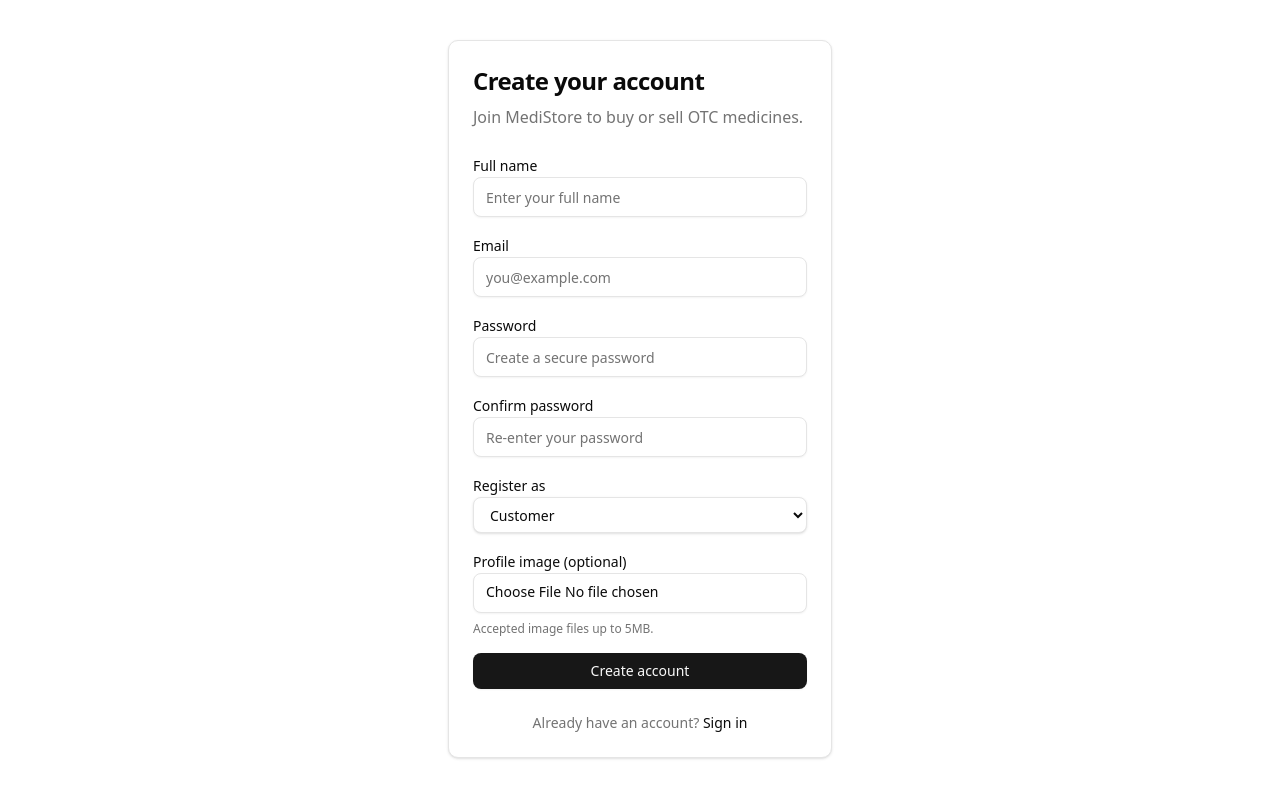
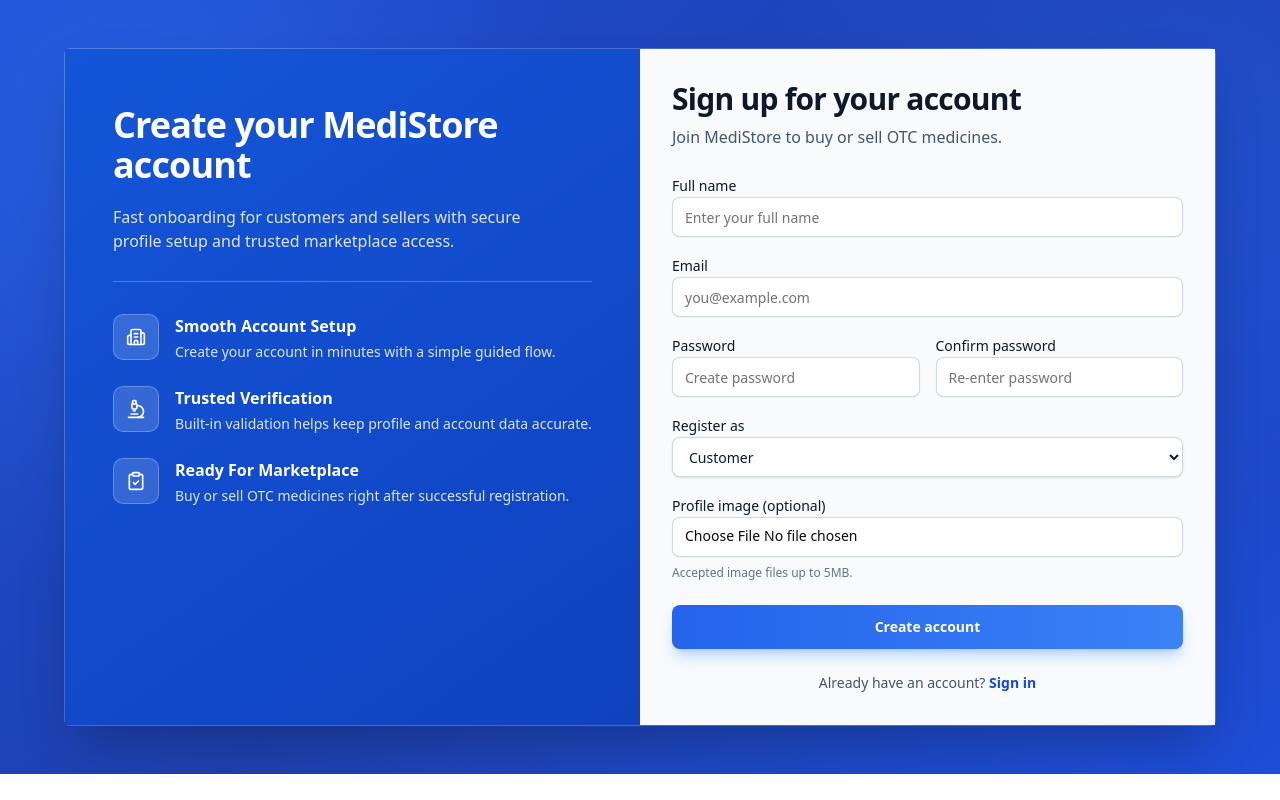
Before and after one commit to Piash2K/medi-store-client, a Next.js app: page /register in a window 1280 px wide. Built offline with nearby package versions, Linux system fonts and the light colour scheme.

Commit message:
updated registration page desgin

```diff
--- a/src/components/modules/auth/register/RegisterForm.tsx
+++ b/src/components/modules/auth/register/RegisterForm.tsx
@@ -2,9 +2,9 @@
 
 import * as React from "react";
 import Link from "next/link";
-import Image from "next/image";
 import { useRouter } from "next/navigation";
-import { Controller, useForm, useWatch } from "react-hook-form";
+import { Controller, useForm } from "react-hook-form";
+import { Building2, ClipboardCheck, Microscope } from "lucide-react";
 import Swal from "sweetalert2";
 import { toast } from "react-toastify";
 
@@ -33,24 +33,6 @@ export default function RegisterForm() {
       role: "CUSTOMER",
     },
   });
-
-  const selectedProfileImage = useWatch({ control: form.control, name: "profileImage" });
-  const selectedImage = selectedProfileImage?.[0];
-  const [imagePreviewUrl, setImagePreviewUrl] = React.useState<string | null>(null);
-
-  React.useEffect(() => {
-    if (!selectedImage) {
-      setImagePreviewUrl(null);
-      return;
-    }
-
-    const objectUrl = URL.createObjectURL(selectedImage);
-    setImagePreviewUrl(objectUrl);
-
-    return () => {
-      URL.revokeObjectURL(objectUrl);
-    };
-  }, [selectedImage]);
 
   const onSubmit = async (data: RegisterFormData) => {
     try {
@@ -94,7 +76,13 @@ export default function RegisterForm() {
         payload.append("profileImage", imageFile);
       }
 
-      const response = await fetch(`${process.env.NEXT_PUBLIC_API_URL}/auth/register`, {
+      const apiBaseUrl = process.env.NEXT_PUBLIC_API_URL;
+      if (!apiBaseUrl) {
+        toast.error("API URL is not configured. Please check environment variables.");
+        return;
+      }
+
+      const response = await fetch(`${apiBaseUrl}/auth/register`, {
         method: "POST",
         body: payload,
       });
@@ -125,18 +113,70 @@ export default function RegisterForm() {
   };
 
   return (
-    <section className="mx-auto w-full max-w-md px-4 py-10 sm:px-6 lg:px-8">
-      <div className="rounded-lg border bg-card p-6 shadow-sm">
+    <section className="relative overflow-hidden bg-[radial-gradient(circle_at_10%_18%,_#3b82f655,_transparent_34%),radial-gradient(circle_at_90%_16%,_#2563eb66,_transparent_30%),linear-gradient(140deg,#1d4ed8_0%,#1e40af_52%,#1d4ed8_100%)] px-4 py-8 sm:px-6 lg:px-8 lg:py-12">
+      <div className="pointer-events-none absolute inset-0">
+        <div className="absolute left-[7%] top-[15%] h-12 w-12 rounded-full border border-white/30" />
+        <div className="absolute left-[22%] top-[36%] h-6 w-6 rounded-full border border-white/35" />
+        <div className="absolute right-[11%] top-[22%] h-10 w-10 rounded-full border border-white/30" />
+        <div className="absolute right-[8%] bottom-[16%] h-12 w-12 rounded-full border border-white/25" />
+        <div className="absolute left-[40%] top-[12%] h-16 w-16 rounded-full bg-white/6 blur-xl" />
+        <div className="absolute right-[34%] bottom-[18%] h-20 w-20 rounded-full bg-white/6 blur-xl" />
+      </div>
+
+      <div className="relative mx-auto max-w-6xl rounded-sm border border-white/20 bg-transparent shadow-2xl">
+        <div className="grid lg:grid-cols-2">
+          <aside className="bg-[linear-gradient(145deg,#1456d8_0%,#1149c9_62%,#1042be_100%)] px-8 py-10 text-white sm:px-12 lg:py-14">
+            <div className="space-y-5 border-b border-white/25 pb-7">
+              <h2 className="text-3xl font-semibold tracking-tight sm:text-4xl">Create your MediStore account</h2>
+              <p className="max-w-md text-white/85">
+                Fast onboarding for customers and sellers with secure profile setup and trusted marketplace access.
+              </p>
+            </div>
+
+            <div className="mt-8 space-y-6">
+              <div className="flex items-start gap-4">
+                <div className="rounded-lg border border-white/25 bg-white/15 p-3">
+                  <Building2 className="size-5" />
+                </div>
+                <div className="space-y-1">
+                  <p className="text-base font-semibold">Smooth Account Setup</p>
+                  <p className="text-sm text-white/85">Create your account in minutes with a simple guided flow.</p>
+                </div>
+              </div>
+
+              <div className="flex items-start gap-4">
+                <div className="rounded-lg border border-white/25 bg-white/15 p-3">
+                  <Microscope className="size-5" />
+                </div>
+                <div className="space-y-1">
+                  <p className="text-base font-semibold">Trusted Verification</p>
+                  <p className="text-sm text-white/85">Built-in validation helps keep profile and account data accurate.</p>
+                </div>
+              </div>
+
+              <div className="flex items-start gap-4">
+                <div className="rounded-lg border border-white/25 bg-white/15 p-3">
+                  <ClipboardCheck className="size-5" />
+                </div>
+                <div className="space-y-1">
+                  <p className="text-base font-semibold">Ready For Marketplace</p>
+                  <p className="text-sm text-white/85">Buy or sell OTC medicines right after successful registration.</p>
+                </div>
+              </div>
+            </div>
+          </aside>
+
+          <div className="bg-slate-50 p-6 text-slate-900 sm:p-8 dark:bg-slate-950 dark:text-slate-100">
             <div className="space-y-2">
-          <h1 className="text-2xl font-semibold tracking-tight">Create your account</h1>
-          <p className="text-muted-foreground">
+              <h1 className="text-2xl font-semibold tracking-tight sm:text-3xl">Sign up for your account</h1>
+              <p className="text-slate-600 dark:text-slate-300">
                 Join MediStore to buy or sell OTC medicines.
               </p>
             </div>
 
             <form
               id="register-form"
-          className="mt-6 space-y-4"
+              className="mt-6 grid gap-4"
               onSubmit={form.handleSubmit(onSubmit)}
             >
               <Controller
@@ -155,7 +195,7 @@ export default function RegisterForm() {
                       placeholder="Enter your full name"
                       autoComplete="name"
                       aria-invalid={fieldState.invalid}
-                  className={fieldState.invalid ? "border-red-500" : ""}
+                      className={fieldState.invalid ? "border-red-500" : "border-slate-300/90 bg-white dark:border-slate-700 dark:bg-slate-900/70"}
                     />
                     {fieldState.error && (
                       <p className="text-sm text-destructive">{fieldState.error.message}</p>
@@ -186,7 +226,7 @@ export default function RegisterForm() {
                       placeholder="you@example.com"
                       autoComplete="email"
                       aria-invalid={fieldState.invalid}
-                  className={fieldState.invalid ? "border-red-500" : ""}
+                      className={fieldState.invalid ? "border-red-500" : "border-slate-300/90 bg-white dark:border-slate-700 dark:bg-slate-900/70"}
                     />
                     {fieldState.error && (
                       <p className="text-sm text-destructive">{fieldState.error.message}</p>
@@ -195,6 +235,7 @@ export default function RegisterForm() {
                 )}
               />
 
+              <div className="grid gap-4 sm:grid-cols-2">
                 <Controller
                   name="password"
                   control={form.control}
@@ -214,10 +255,10 @@ export default function RegisterForm() {
                         {...field}
                         id="register-password"
                         type="password"
-                  placeholder="Create a secure password"
+                        placeholder="Create password"
                         autoComplete="new-password"
                         aria-invalid={fieldState.invalid}
-                  className={fieldState.invalid ? "border-red-500" : ""}
+                        className={fieldState.invalid ? "border-red-500" : "border-slate-300/90 bg-white dark:border-slate-700 dark:bg-slate-900/70"}
                       />
                       {fieldState.error && (
                         <p className="text-sm text-destructive">{fieldState.error.message}</p>
@@ -239,10 +280,10 @@ export default function RegisterForm() {
                         {...field}
                         id="register-confirm-password"
                         type="password"
-                  placeholder="Re-enter your password"
+                        placeholder="Re-enter password"
                         autoComplete="new-password"
                         aria-invalid={fieldState.invalid}
-                  className={fieldState.invalid ? "border-red-500" : ""}
+                        className={fieldState.invalid ? "border-red-500" : "border-slate-300/90 bg-white dark:border-slate-700 dark:bg-slate-900/70"}
                       />
                       {fieldState.error && (
                         <p className="text-sm text-destructive">{fieldState.error.message}</p>
@@ -250,6 +291,7 @@ export default function RegisterForm() {
                     </div>
                   )}
                 />
+              </div>
 
               <Controller
                 name="role"
@@ -262,7 +304,7 @@ export default function RegisterForm() {
                     <select
                       {...field}
                       id="register-role"
-                  className="border-input bg-background ring-offset-background placeholder:text-muted-foreground focus-visible:ring-ring flex h-9 w-full rounded-md border px-3 py-1 text-sm shadow-sm focus-visible:ring-1 focus-visible:outline-none"
+                      className="ring-offset-background placeholder:text-muted-foreground focus-visible:ring-ring flex h-10 w-full rounded-md border border-slate-300/90 bg-white px-3 py-1 text-sm shadow-sm transition-colors focus-visible:ring-2 focus-visible:outline-none dark:border-slate-700 dark:bg-slate-900/70"
                     >
                       <option value="CUSTOMER">Customer</option>
                       <option value="SELLER">Seller</option>
@@ -287,38 +329,31 @@ export default function RegisterForm() {
                       name={field.name}
                       onBlur={field.onBlur}
                       onChange={(event) => field.onChange(event.target.files)}
+                      className="border-slate-300/90 bg-white dark:border-slate-700 dark:bg-slate-900/70"
                     />
-                <p className="text-xs text-muted-foreground">Accepted image files up to 5MB.</p>
-                {imagePreviewUrl ? (
-                  <Image
-                    src={imagePreviewUrl}
-                    alt="Selected profile preview"
-                    width={80}
-                    height={80}
-                    unoptimized
-                    className="h-20 w-20 rounded-full border object-cover"
-                  />
-                ) : null}
+                    <p className="text-xs text-slate-500 dark:text-slate-400">Accepted image files up to 5MB.</p>
                   </div>
                 )}
               />
 
               <Button
                 type="submit"
-            className="w-full"
+                className="mt-2 h-11 w-full bg-[linear-gradient(90deg,#2563eb_0%,#3b82f6_100%)] text-sm font-semibold text-white shadow-lg shadow-blue-500/30 hover:opacity-95"
                 disabled={form.formState.isSubmitting}
               >
                 {form.formState.isSubmitting ? "Creating account..." : "Create account"}
               </Button>
             </form>
 
-        <p className="mt-6 text-center text-sm text-muted-foreground">
+            <p className="mt-6 text-center text-sm text-slate-600 dark:text-slate-300">
               Already have an account?{" "}
-          <Link href="/login" className="font-medium text-foreground">
+              <Link href="/login" className="font-semibold text-blue-700 underline-offset-4 hover:underline dark:text-blue-300">
                 Sign in
               </Link>
             </p>
           </div>
+        </div>
+      </div>
     </section>
   );
 }
```
Lines whose indentation alone changed are shown as unchanged.
